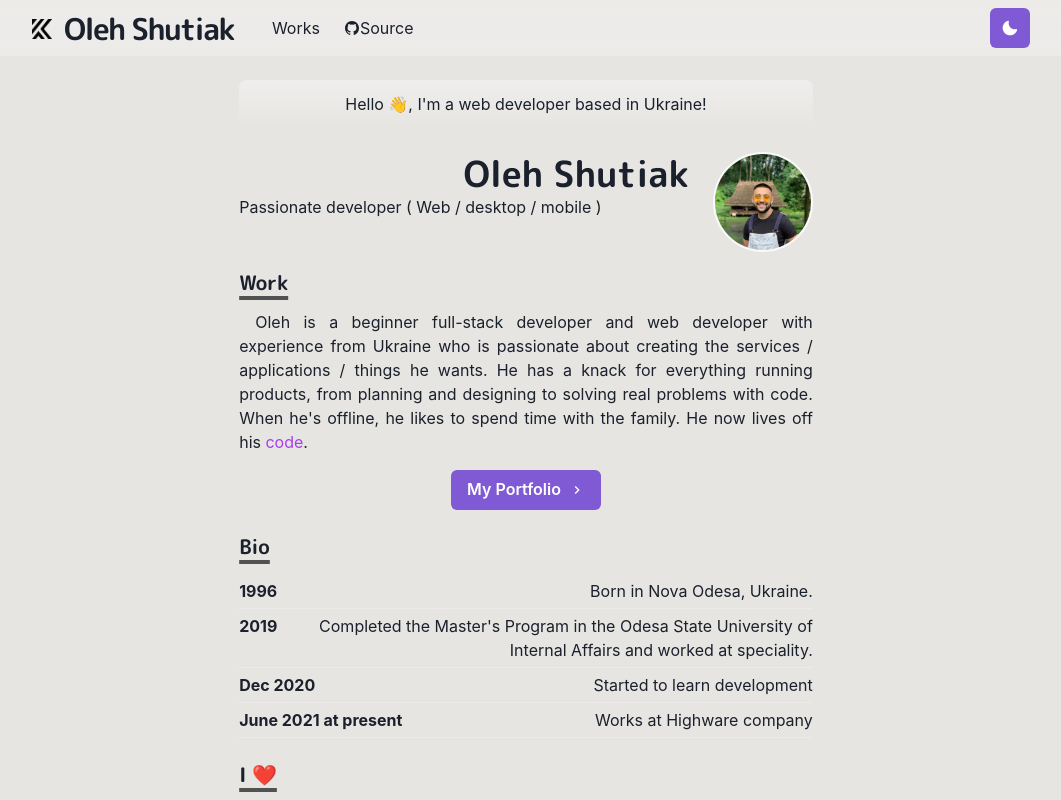
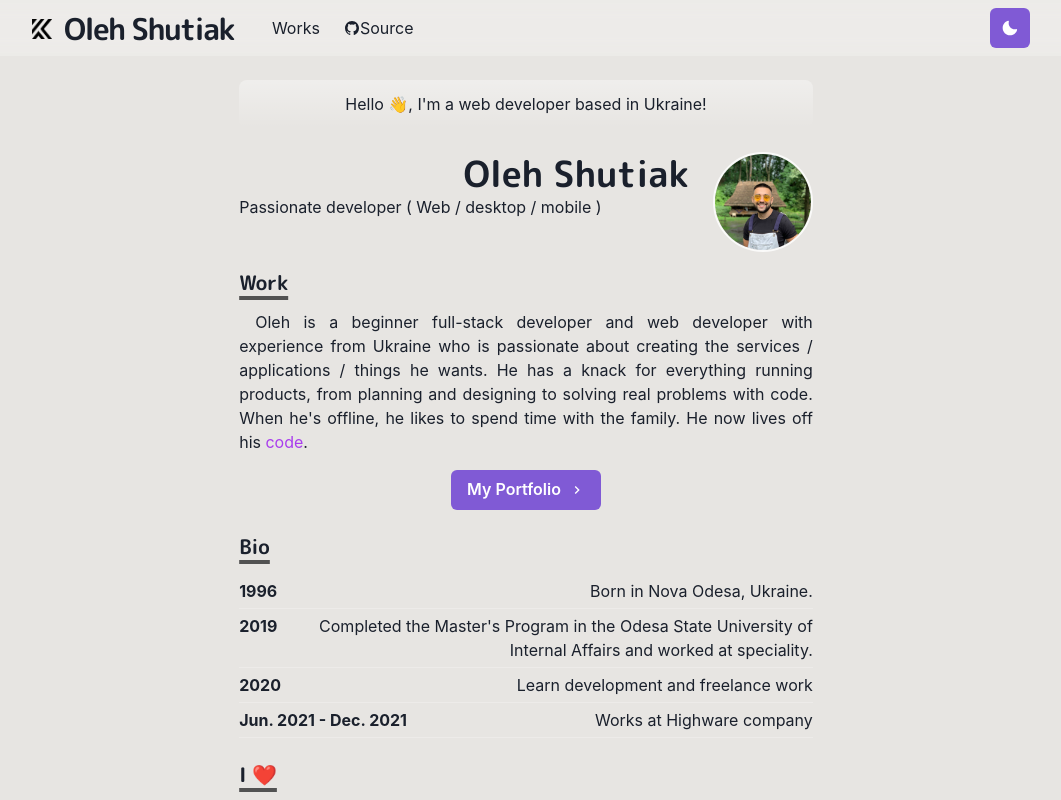
Before and after one commit to KatsuroSan/homepage, a Next.js app: page / in a window 1280 px wide. Shown: the top 800 px of the page, without its empty margins (114-1175 px from the left). Built offline with nearby package versions, Linux system fonts and the light colour scheme.

Commit message:
fix(typo):bio

```diff
--- a/pages/index.js
+++ b/pages/index.js
@@ -80,11 +80,11 @@ const Page = () => {
             Completed the Master&apos;s Program in the Odesa State University of Internal Affairs and worked at speciality.
           </BioSection>
           <BioSection>
-            <BioYear>Dec 2020</BioYear>
-            Started to learn development
+            <BioYear>2020</BioYear>
+            Learn development and freelance work
           </BioSection>
           <BioSection>
-            <BioYear>June 2021 at present</BioYear>
+            <BioYear>Jun. 2021 - Dec. 2021</BioYear>
             Works at Highware company
           </BioSection>
         </Section>
```
Lines whose indentation alone changed are shown as unchanged.
